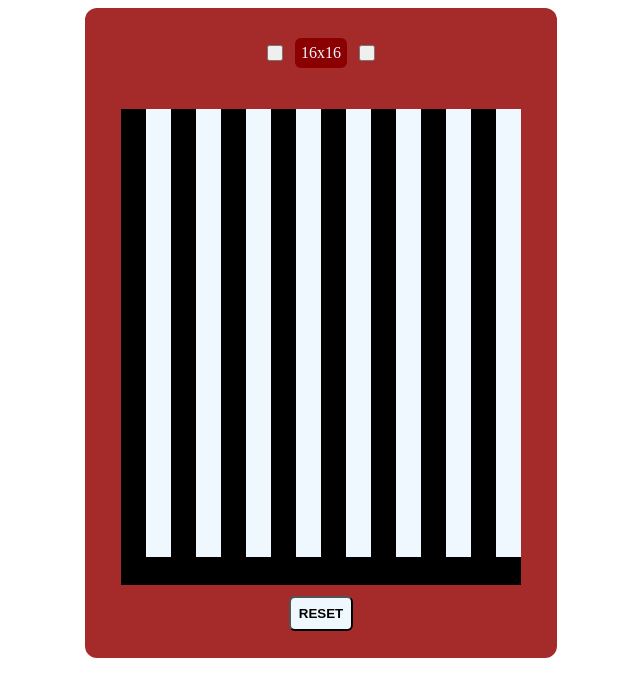
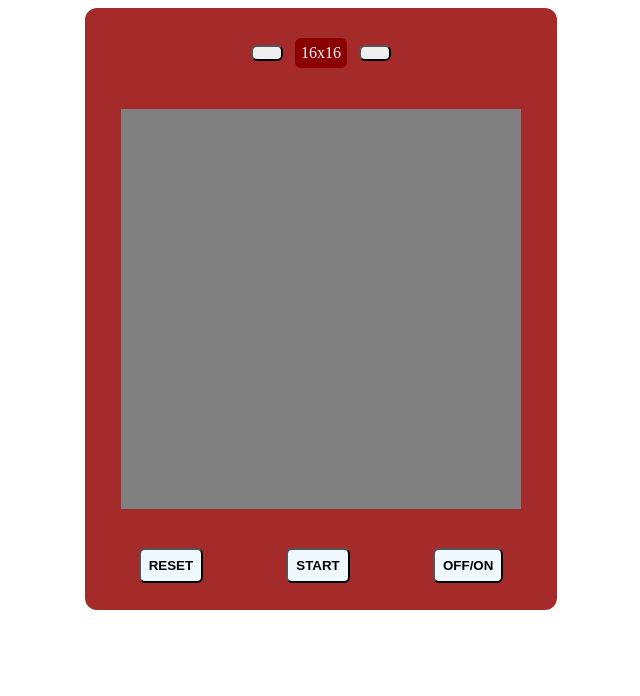
Before and after one commit to Agabovino/Etch-a-Sketch, a plain HTML site: page index.html in a window 1280 px wide. Both pictures are taken after a click on the button "RESET". Shown: the whole page, without its empty margins (319-959 px from the left). Drawn offline with Linux system fonts and the light colour scheme.

Commit message:
oh crap i did everthing at one commit sorry

```diff
--- a/index.html
+++ b/index.html
@@ -13,7 +13,7 @@
 
                 <button class="left-arrow-btn"></button>
                 <div class="pixel-display"> 16x16</div>
-                <button class="right-arrouw-btn"></button>
+                <button class="right-arrow-btn"></button>
 
             </div>
 
@@ -26,6 +26,8 @@
             <div class="bottom-btn-container">
 
                 <button class="reset-btn">RESET</button>
+                <button class="start-btn">START</button>
+                <button class="power-btn">OFF/ON</button>
 
             </div>
 
--- a/script.js
+++ b/script.js
@@ -1,26 +1,62 @@
 let screen = document.querySelector('.screen');
+
 let resetBtn = document.querySelector('.reset-btn');
+let startBtn = document.querySelector('.start-btn');
+let powerBtn = document.querySelector('.power-btn');
 
-let pixelArray = [];
+let isItOn = false;
+const pixelArray = [];
 
-/*EVENT LISTENER DO BOTAO*/
+function setPixels(){
+
+    for(i = 0; i < 256 ; i++){
+
+        pixelArray[i] = document.createElement('div');
+        pixelArray[i].classList.add('div-pixel-white');
+        screen.appendChild(pixelArray[i]);
+    }
+
+}
+
+function deletePixels(){
+
+    for(i = 0; i < 256 ; i++){
+
+        screen.removeChild(pixelArray[i]);
+    }
+}
+
+/*EVENT LISTENER DOS BOTOES*/
+
+startBtn.addEventListener('click', ()=>{
+
+    pixelArray.forEach((pixel) => {
+        pixel.addEventListener('mouseover',()=>{
+            pixel.setAttribute('class', 'div-pixel-black');
+        });
+    });
+
+})
 
 resetBtn.addEventListener('click', ()=>{
 
-    for(i = 0; i <= 256 ; i++){
+    for(let pixel of pixelArray){
 
-
-        if(i % 2 == 0){
-
-            pixelArray[i] = document.createElement('div');
-            pixelArray[i].classList.add('div-pixel-white');
-            screen.appendChild(pixelArray[i]);
-
-        }else{
-
-            pixelArray[i] = document.createElement('div');
-            pixelArray[i].classList.add('div-pixel-black');
-            screen.appendChild(pixelArray[i]);
-        }
+        pixel.setAttribute('class', 'div-pixel-white');
     }
 })
+
+powerBtn.addEventListener('click', ()=>{
+
+    if(isItOn == false){
+
+        setPixels();
+        isItOn = true;
+
+    }else{
+
+        deletePixels();
+        isItOn = false;
+    }
+
+})
--- a/style.css
+++ b/style.css
@@ -45,10 +45,16 @@ body{
 .left-arrow-btn{
 
     padding: 6px;
+    border-radius: 6px;
+    width: 32px;
+
 }
-.right-arrouw-btn{
+.right-arrow-btn{
 
     padding: 6px;
+    border-radius: 6px;
+    width: 32px;
+
 }
 
 /* MIDDLE ELEMENTS */
@@ -56,7 +62,7 @@ body{
 .screen-container{
 
     display: flex;
-    background-color: aliceblue;
+    background-color: gray;
 
     margin: 24px;
 
@@ -70,22 +76,22 @@ body{
     flex-wrap: wrap;
 
     width: 400px;
-    height: 448px;
+    height: 400px;
 }
 
 .div-pixel-white{
 
-    background-color: black;
+    background-color: wheat;
     width: 25px;
-    height: 28px;
+    height: 25px;
     flex: 1 1 auto;
 }
 
 .div-pixel-black{
 
-    background-color: aliceblue;
+    background-color: black;
     width: 25px;
-    height: 28px;
+    height: 25px;
     flex: 1 1 auto;
 
 }
@@ -95,10 +101,11 @@ body{
 .bottom-btn-container{
 
     display: flex;
-    justify-content: center;
+    justify-content: space-around;
     align-items: center;
 
     height: 65px;
+    width: 100%;
 
 }
 
@@ -110,3 +117,21 @@ body{
     font-weight: bold;
     border-radius: 6px;
 }
+
+.start-btn{
+
+    padding: 8px;
+    background-color: aliceblue;
+
+    font-weight: bold;
+    border-radius: 6px;
+}
+
+.power-btn{
+
+    padding: 8px;
+    background-color: aliceblue;
+
+    font-weight: bold;
+    border-radius: 6px;
+}
```
